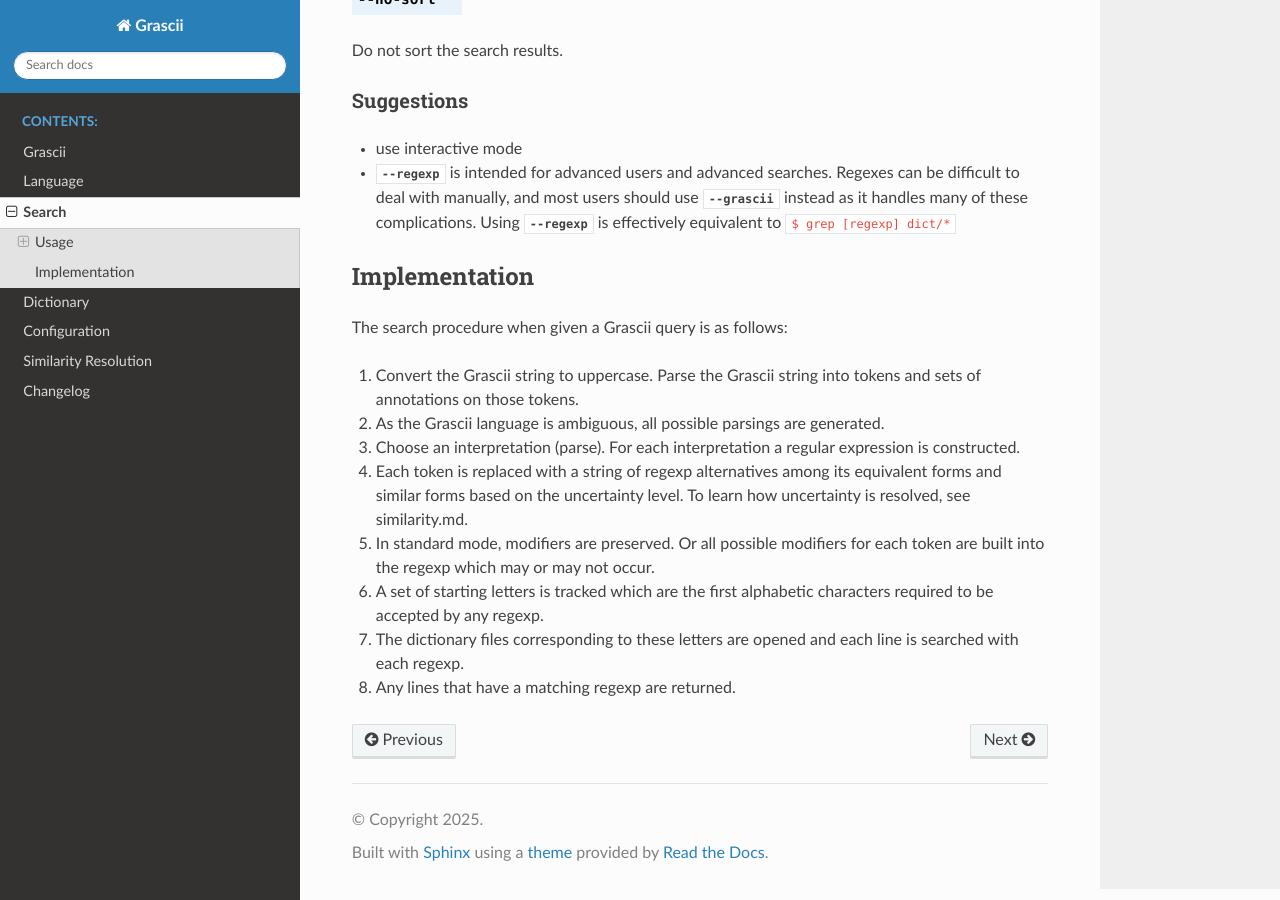
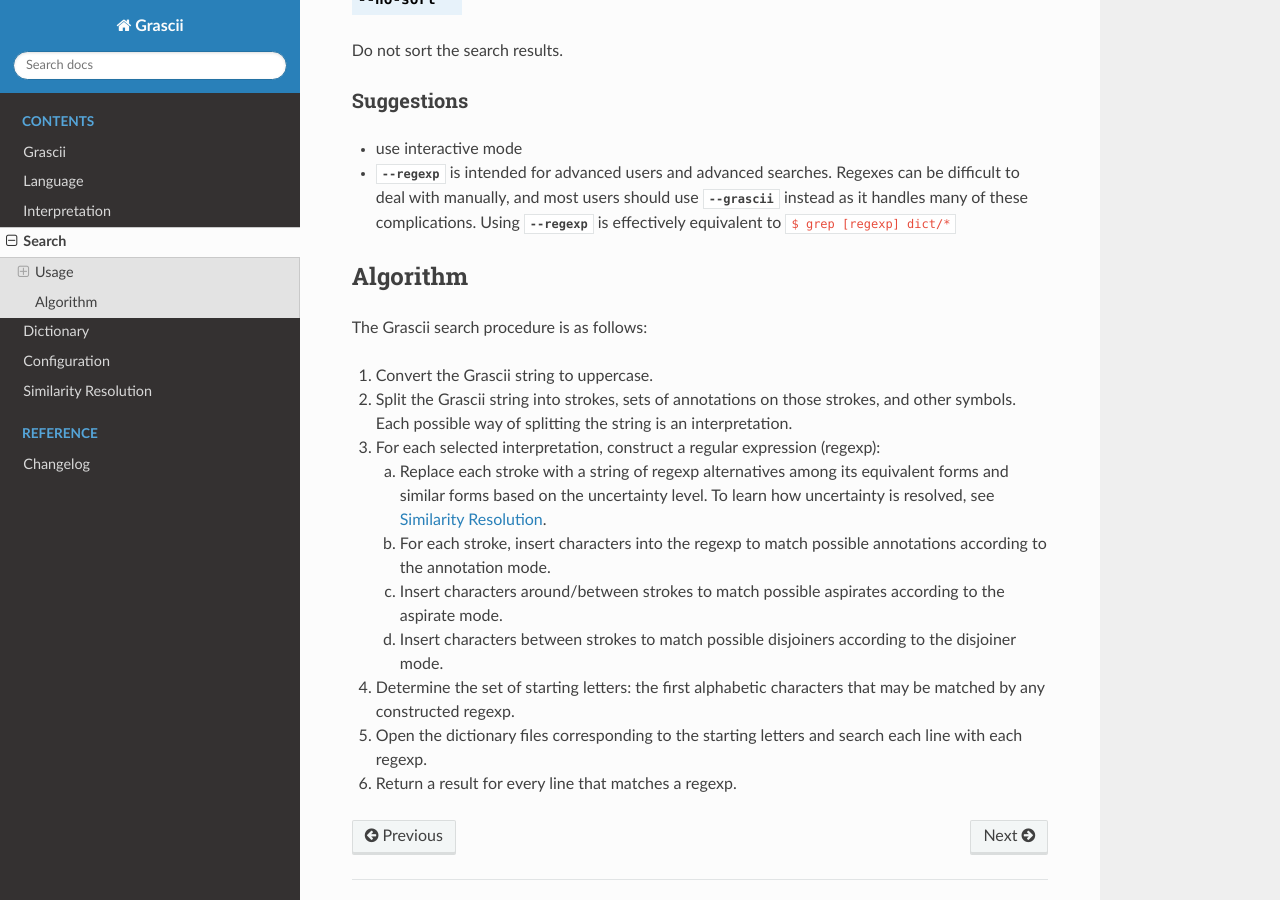
Before and after one commit to grascii/grascii, a Sphinx documentation site: the page built from docs/gsearch.rst, in a window 1280 px wide and 900 px high, scrolled down 2913 px. Built offline with Sphinx 7.4.7 and the Read the Docs theme 3.1.0, drawn with Linux system fonts in a browser that asks for light colours; pages that are not in the unit, such as notebooks, are missing from menus; some of the changed text lies outside the part shown.

Commit message:
Write Interpretation documentation (#101)

```diff
--- a/docs/gsearch.rst
+++ b/docs/gsearch.rst
@@ -87,9 +87,9 @@
 
 How to handle ambiguous Grascii strings.
 
-``best``: Only search with the best interpretation.
+``best``: Only search using the :ref:`canonical interpretation <canonical-interpretation>`.
 
-``all``: Search with all interpretations.
+``all``: Search using all possible interpretations.
 
 .. option:: -f, --fix-first
 
@@ -122,24 +122,36 @@
   :option:`--regexp` is effectively equivalent to
   ``$ grep [regexp] dict/*``
 
-Implementation
-**************
+Algorithm
+*********
 
-The search procedure when given a Grascii query is as follows:
+The Grascii search procedure is as follows:
 
-1. Convert the Grascii string to uppercase. Parse the Grascii string into
-   tokens and sets of annotations on those tokens.
-2. As the Grascii language is ambiguous, all possible parsings are
-   generated.
-3. Choose an interpretation (parse).
-   For each interpretation a regular expression is constructed.
-4. Each token is replaced with a string of regexp alternatives among
-   its equivalent forms and similar forms based on the uncertainty level. To
-   learn how uncertainty is resolved, see similarity.md.
-5. In standard mode, modifiers are preserved. Or all possible modifiers
-   for each token are built into the regexp which may or may not occur.
-6. A set of starting letters is tracked which are the first alphabetic
-   characters required to be accepted by any regexp.
-7. The dictionary files corresponding to these letters are opened and
-   each line is searched with each regexp.
-8. Any lines that have a matching regexp are returned.
+1. Convert the Grascii string to uppercase.
+
+2. Split the Grascii string into strokes, sets of annotations on those strokes,
+   and other symbols. Each possible way of splitting the string is an
+   interpretation.
+
+3. For each selected interpretation, construct a regular expression (regexp):
+
+   a. Replace each stroke with a string of regexp alternatives among
+      its equivalent forms and similar forms based on the uncertainty level. To
+      learn how uncertainty is resolved, see :doc:`similarity`.
+
+   b. For each stroke, insert characters into the regexp to match possible
+      annotations according to the annotation mode.
+
+   c. Insert characters around/between strokes to match possible aspirates
+      according to the aspirate mode.
+
+   d. Insert characters between strokes to match possible disjoiners according
+      to the disjoiner mode.
+
+4. Determine the set of starting letters: the first alphabetic characters that
+   may be matched by any constructed regexp.
+
+5. Open the dictionary files corresponding to the starting letters and search
+   each line with each regexp.
+
+6. Return a result for every line that matches a regexp.
```
Also changed, not shown: other parts of docs/gsearch.rst (+1 -1 lines), docs/index.rst (+8 -1 lines), docs/interpretation.rst (added, +96 -0 lines), docs/language.rst (+28 -13 lines), docs/similarity.rst (+4 -4 lines).
